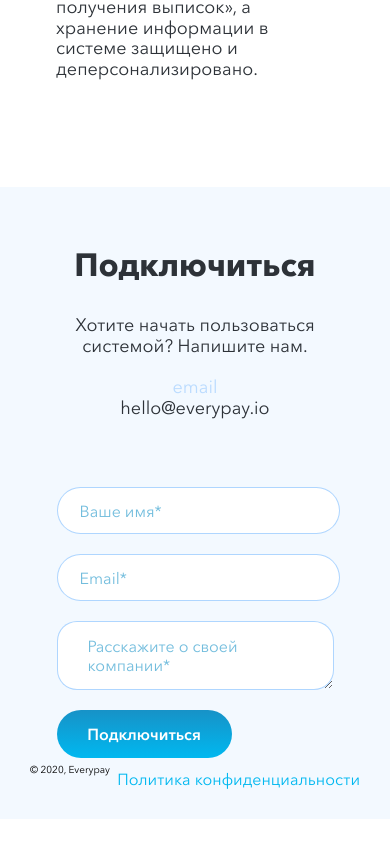
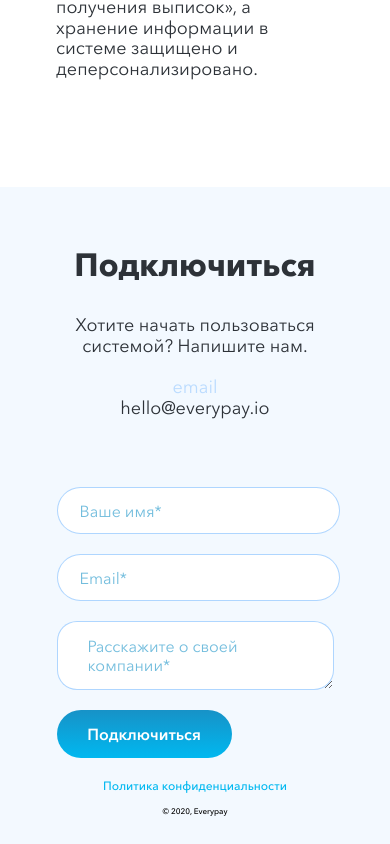
Before and after one commit to Aalleexxaannddrr/EVERYPAY, a React (Create React App) app: page / in a window 390 px wide. Shown: the part 6937-7781 px from the top of the page. Before the commit the page ends 7756 px from the top, so only its background shows below. Built offline with nearby package versions, Linux system fonts and the light colour scheme.

Commit message:
Fix Footer

```diff
--- a/src/components/Page/index.tsx
+++ b/src/components/Page/index.tsx
@@ -20,6 +20,7 @@ const Page: React.FC = () => {
         <div className="page">
             <Fragment>
                 <img className="lines" src="/img/lines.png" />
+                <img className="lines lines__footer" src="/img/lines.png" />
                 <section className="navbar">
                     <Header />
                 </section>
--- a/src/styles/modules/footer.scss
+++ b/src/styles/modules/footer.scss
@@ -1,19 +1,57 @@
 .footer {
+  width: 1140px;
+  height: 142.18px;
+  margin-left: auto;
+  margin-right: auto;
+  margin-top: 40px;
   display: flex;
   justify-content: space-between;
-  padding: em(15, $fz) em(30, $fz);
+  align-items: flex-start;
 
   &__text1 {
-    font-size: 10px;
+    margin-top: 0;
+    margin-bottom: 0;
+    font-weight: 500;
+    font-size: 8px;
   }
 
   &__text2 {
-    color: $primary-color;
+    margin-top: 0;
+    margin-bottom: 0;
+    font-weight: 400;
+    font-size: 18px;
+    color: #00B8F0;
     cursor: pointer;
   }
+}
 
-  @media screen and (max-width: 320px){
-    flex-direction: column-reverse;
-    align-items: center;
+@media screen and (max-width: 1439px) {
+  .footer {
+    width: 440px;
+    height: 65px;
+    margin-top: 70px;
+
+    &__text1 {
+      margin-top: 5px;
+    }
   }
 }
+
+@media screen and (max-width: 767px) {
+  .footer {
+    width: 277px;
+    margin-top: 40px;
+    flex-direction: column-reverse;
+    justify-content: flex-end;
+    align-items: center;
+
+    &__text1 {
+      margin-top: 15px;
+    }
+
+    &__text2 {
+      font-weight: 500;
+      font-size: 12px;
+    }
+  }
+}
--- a/src/styles/modules/lines.scss
+++ b/src/styles/modules/lines.scss
@@ -5,6 +5,11 @@
   top: 1495.92px;
   z-index: -10;
 
+  &__footer {
+    top: 6357.92px;
+    z-index: 0;
+  }
+
   @media screen and (max-width: 1439px) {
     display: none;
   }
```
